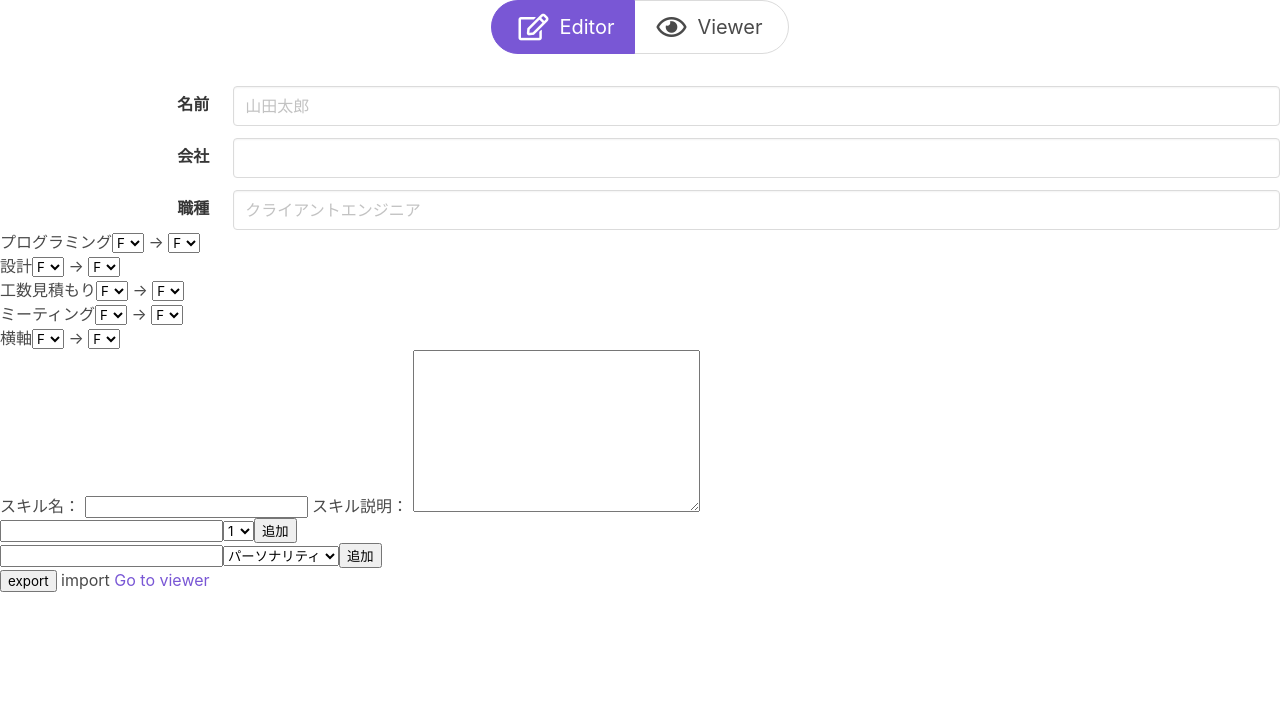
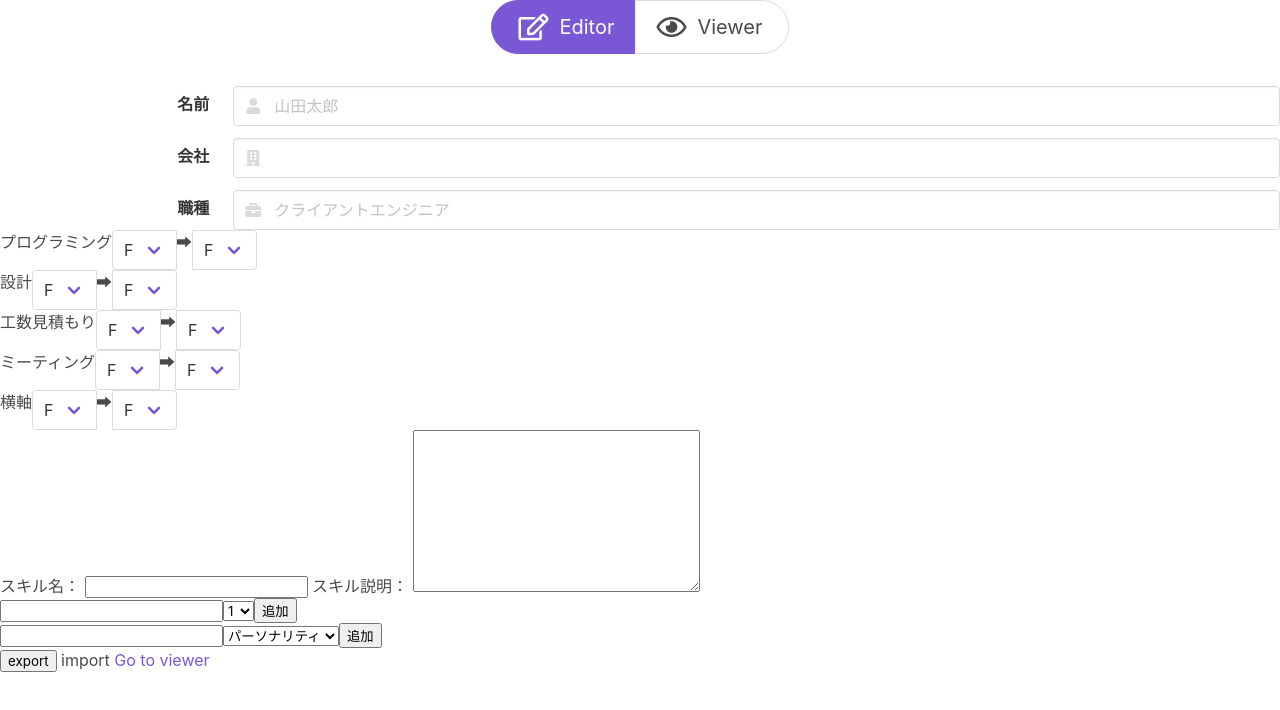
Before and after one commit to imucho/DiffSkillSheet, a Vue app: page /#/ in a window 1280 px wide. Shown: the top 710 px of the page. Built offline with nearby package versions, Linux system fonts and the light colour scheme.

Commit message:
CommonSkillSelectをBuefyに書き換え

```diff
--- a/src/components/CommonSkillSelect.vue
+++ b/src/components/CommonSkillSelect.vue
@@ -1,18 +1,26 @@
 <template>
-    <div>
-        <slot>共通スキル</slot>
-        <select :value="before" @change="changeBeforeValue">
-            <option v-for="(option, index) in options" v-bind:value="option.value" :key="index">
-                {{ option.text }}
-            </option>
-        </select>
-        →
-        <select :value="after" @change="changeAfterValue">
-            <option v-for="(option, index) in options" v-bind:value="option.value" :key="index">
-                {{ option.text }}
-            </option>
-        </select>
-    </div>
+    <section>
+        <b-field>
+            <slot>共通スキル</slot>
+            <b-select :value="before" @input="changeBeforeValue">
+                <option
+                    v-for="(option, index) in options"
+                    :value="option.value"
+                    :key="index">
+                    {{ option.text }}
+                </option>
+            </b-select>
+            ➡︎
+            <b-select :value="after" @input="changeAfterValue">
+                <option
+                    v-for="(option, index) in options"
+                    :value="option.value"
+                    :key="index">
+                    {{ option.text }}
+                </option>
+            </b-select>
+        </b-field>
+    </section>
 </template>
 
 <script>
@@ -56,12 +64,12 @@ export default {
         }
     },
     methods: {
-        changeBeforeValue(event){
-            const newValue = {after: this.after, before: event.target.value}
+        changeBeforeValue(value){
+            const newValue = {after: this.after, before: value}
             this.$props.changeCallback(newValue)
         },
-        changeAfterValue(event){
-            const newValue = {after: event.target.value, before: this.before}
+        changeAfterValue(value){
+            const newValue = {after: value, before: this.before}
             this.$props.changeCallback(newValue)
         }
     }
--- a/src/components/ProfileForm.vue
+++ b/src/components/ProfileForm.vue
@@ -1,13 +1,13 @@
 <template>
     <section>
         <b-field horizontal label="名前">
-            <b-input name="name" :value="name" @input="REGISTER_NAME" placeholder="山田太郎" expanded></b-input>
+            <b-input name="name" :value="name" @input="REGISTER_NAME" placeholder="山田太郎" icon="user" icon-pack="fa" expanded></b-input>
         </b-field>
         <b-field horizontal label="会社">
-            <b-input name="company" :value="company" @input="REGISTER_COMPANY" expanded></b-input>
+            <b-input name="company" :value="company" @input="REGISTER_COMPANY" icon="building" icon-pack="fa" expanded></b-input>
         </b-field>
         <b-field horizontal label="職種">
-            <b-input name="job" :value="job" @input="REGISTER_JOB" placeholder="クライアントエンジニア" expanded></b-input>
+            <b-input name="job" :value="job" @input="REGISTER_JOB" placeholder="クライアントエンジニア" icon="briefcase" icon-pack="fa" expanded></b-input>
         </b-field>
     </section>
 </template>
--- a/src/components/Viewer.vue
+++ b/src/components/Viewer.vue
@@ -1,7 +1,6 @@
 <template>
     <div>
         <h1>表示ページ</h1>
-        <router-link to="/">Go to register</router-link>
     </div>
 </template>
 
```
Also changed, not shown: 4 other files (tests, documents, lock files or other folders).
